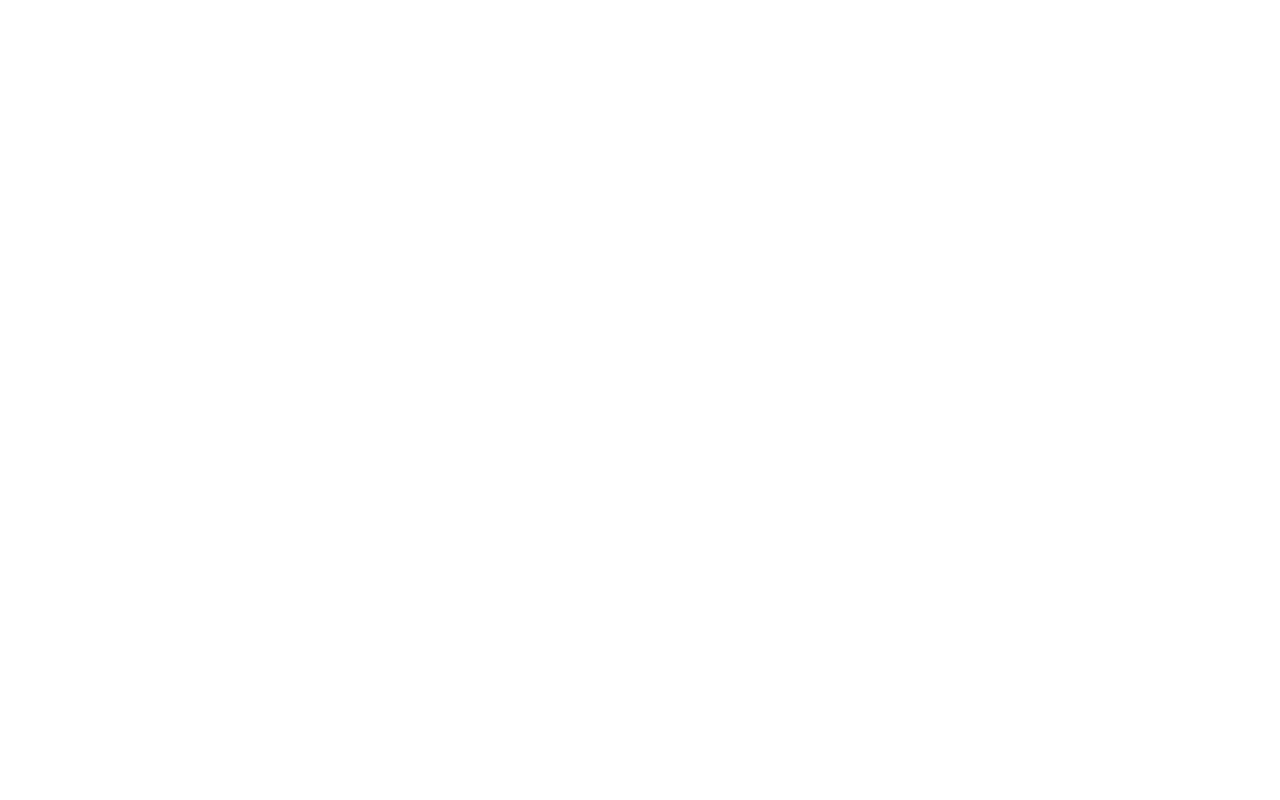
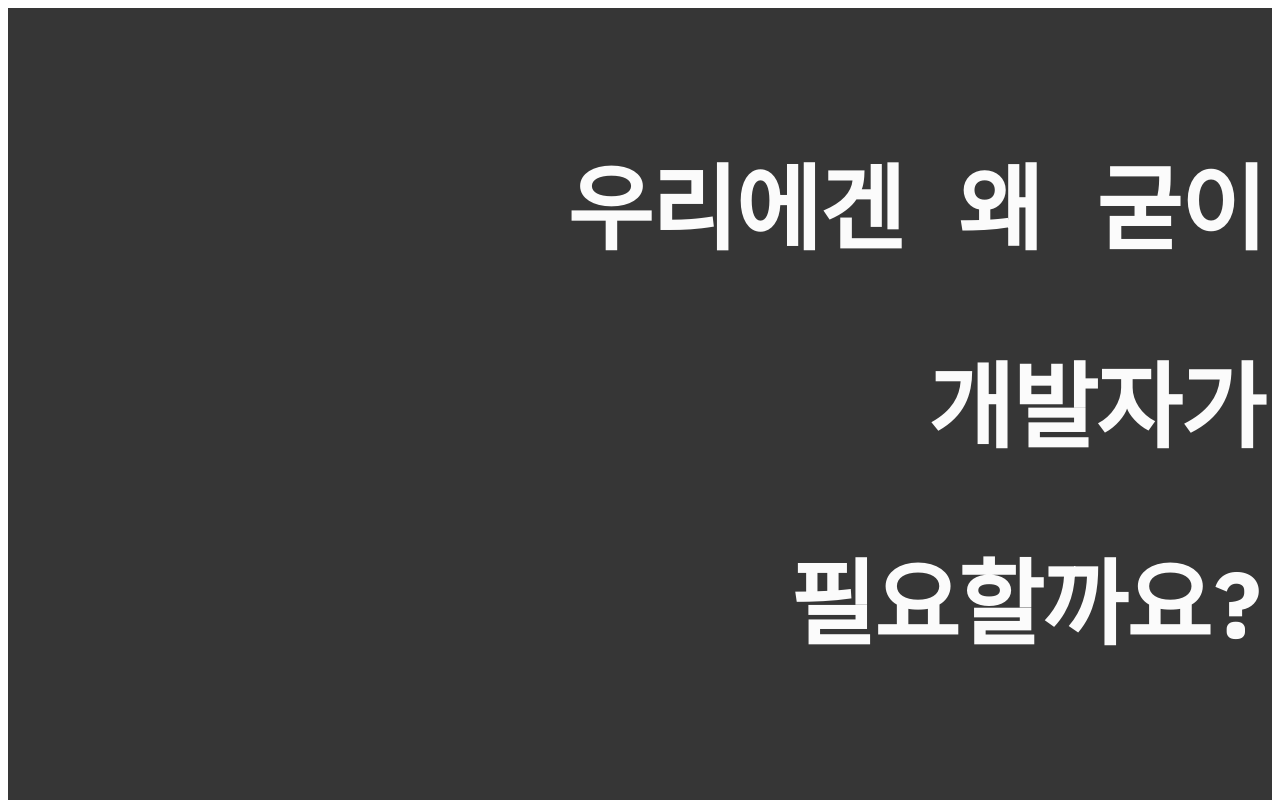
Before and after one commit to huskyhoochu/funes-days, a Gatsby site: page /resume in a window 1280 px wide. Before the commit this address had no page. Shown: the top 800 px of the page. Built offline with nearby package versions, Linux system fonts and the light colour scheme; Gatsby itself is replaced by a stand-in of ours; a small style sheet from the web is missing; a web font is replaced by a local one.

Commit message:
resume 및 whyMe 컴포넌트 제작

```diff
--- /dev/null
+++ b/src/components/pages/resume/styled.ts
@@ -0,0 +1,47 @@
+import styled from '@emotion/styled';
+import { breakPoints, gridPoints } from '@/styles/screen';
+import { H2Class, H3Class } from '@/styles/typography';
+import { Gray } from '@/styles/theme';
+
+export const ResumeWrapper = styled.div`
+  background-color: ${Gray['700']};
+  color: ${Gray['100']};
+`;
+
+export const WhyMeWrapper = styled.div`
+  position: relative;
+  height: 500vh;
+
+  h1 {
+    text-align: right;
+    word-break: keep-all;
+
+    @media (max-width: ${breakPoints.tablet}px) {
+      ${H2Class};
+    }
+
+    @media (max-width: ${breakPoints.mobile}px) {
+      ${H3Class};
+    }
+  }
+
+  .why {
+    position: fixed;
+    top: 50%;
+    right: 0;
+    width: 100%;
+    transform: translateY(-50%);
+    margin-inline: ${gridPoints.gutter}px;
+    z-index: 1;
+  }
+
+  .books {
+    position: sticky;
+    inset: 0;
+    height: 300vh;
+    z-index: 0;
+    background-image: url('https://images.unsplash.com/photo-1535905557558-afc4877a26fc?ixlib=rb-1.2.1&ixid=MnwxMjA3fDB8MHxwaG90by1wYWdlfHx8fGVufDB8fHx8&auto=format&fit=crop&w=1887&q=80');
+    background-repeat: no-repeat;
+    background-size: cover;
+  }
+`;
--- /dev/null
+++ b/src/components/pages/resume/whyMe.tsx
@@ -0,0 +1,69 @@
+import React from 'react';
+import { WhyMeWrapper } from './styled';
+import { NormalShowingVariants } from '@/framer/variants';
+import {
+  motion,
+  useSpring,
+  useTransform,
+  useViewportScroll,
+} from 'framer-motion';
+
+const WhyMe: React.FC = () => {
+  const { scrollYProgress } = useViewportScroll();
+  const opacity = useSpring(
+    useTransform(scrollYProgress, [0, 0.3, 0.7, 1], [1, 1, 1, 0]),
+    {
+      restSpeed: 0.1,
+      stiffness: 30,
+      damping: 10,
+    },
+  );
+  const reversed = useSpring(useTransform(scrollYProgress, [0, 0.3], [0, 1]), {
+    restSpeed: 0.1,
+    stiffness: 30,
+    damping: 10,
+  });
+  const bookOpacity = useSpring(
+    useTransform(scrollYProgress, [0, 0.3, 0.5, 1], [0, 0, 1, 0]),
+    {
+      restSpeed: 0.1,
+      stiffness: 30,
+      damping: 10,
+    },
+  );
+
+  return (
+    <WhyMeWrapper>
+      <motion.div
+        className="why"
+        variants={NormalShowingVariants}
+        initial="hide"
+        animate="show"
+        style={{ opacity }}
+      >
+        <h1>우리에겐 왜 굳이</h1>
+        <h1>
+          <motion.strong
+            initial={false}
+            style={{
+              opacity: reversed,
+            }}
+          >
+            국문과 출신
+          </motion.strong>
+          &nbsp;개발자가
+        </h1>
+        <h1>필요할까요?</h1>
+      </motion.div>
+      <motion.div
+        className="books"
+        initial={false}
+        style={{
+          opacity: bookOpacity,
+        }}
+      />
+    </WhyMeWrapper>
+  );
+};
+
+export default WhyMe;
--- a/src/components/templates/section/styled.ts
+++ b/src/components/templates/section/styled.ts
@@ -2,5 +2,5 @@ import styled from '@emotion/styled';
 
 export const SectionWrapper = styled.div`
   position: relative;
-  height: 100%;
+  height: 100vh;
 `;
--- a/src/layout/static.tsx
+++ b/src/layout/static.tsx
@@ -4,7 +4,6 @@ import { Global } from '@emotion/react';
 import FaviconPackage from '@/components/atoms/faviconPackage';
 import GlobalStyle from '@/styles/global';
 import useTheme from '@/hooks/useTheme';
-import { ContainerWrapper } from '@/styles/container';
 
 interface Props {
   title: string;
@@ -21,7 +20,7 @@ const StaticLayout: React.FC<Props> = ({ title, children }) => {
       </Helmet>
       <FaviconPackage screen={screen} theme={theme} />
       <Global styles={GlobalStyle} />
-      <ContainerWrapper>{children}</ContainerWrapper>
+      {children}
     </>
   );
 };
--- a/src/pages/404.tsx
+++ b/src/pages/404.tsx
@@ -3,6 +3,7 @@ import { Link } from 'gatsby';
 import styled from '@emotion/styled';
 import { Body1Class } from '@/styles/typography';
 import StaticLayout from '@/layout/static';
+import { ContainerWrapper } from '@/styles/container';
 
 const NotFoundWrapper = styled.div`
   word-break: keep-all;
@@ -22,12 +23,14 @@ const NotFoundWrapper = styled.div`
 const NotFoundPage: React.FC = () => {
   return (
     <StaticLayout title="404 Not Found">
+      <ContainerWrapper>
         <NotFoundWrapper>
           <h1>404 Not Found</h1>
           <h4>“나의 기억력은 마치 쓰레기 하차장과도 같아요.”</h4>
           <p>- [기억의 천재 푸네스] 본문 중에서 -</p>
           <Link to="/">기억의 원천으로 돌아가기</Link>
         </NotFoundWrapper>
+      </ContainerWrapper>
     </StaticLayout>
   );
 };
--- /dev/null
+++ b/src/pages/resume.tsx
@@ -0,0 +1,16 @@
+import React from 'react';
+import StaticLayout from '@/layout/static';
+import WhyMe from '@/components/pages/resume/whyMe';
+import { ResumeWrapper } from '@/components/pages/resume/styled';
+
+const ResumePage: React.FC = () => {
+  return (
+    <StaticLayout title="about 형수">
+      <ResumeWrapper>
+        <WhyMe />
+      </ResumeWrapper>
+    </StaticLayout>
+  );
+};
+
+export default ResumePage;
--- a/src/styles/global.ts
+++ b/src/styles/global.ts
@@ -73,6 +73,10 @@ const GlobalStyle = css`
     letter-spacing: 1.25px;
   }
 
+  strong {
+    font-weight: 700;
+  }
+
   /* Material Icons */
   /* https://google.github.io/material-design-icons/#icon-font-for-the-web */
   .material-icons-outlined {
```
Lines whose indentation alone changed are shown as unchanged.
